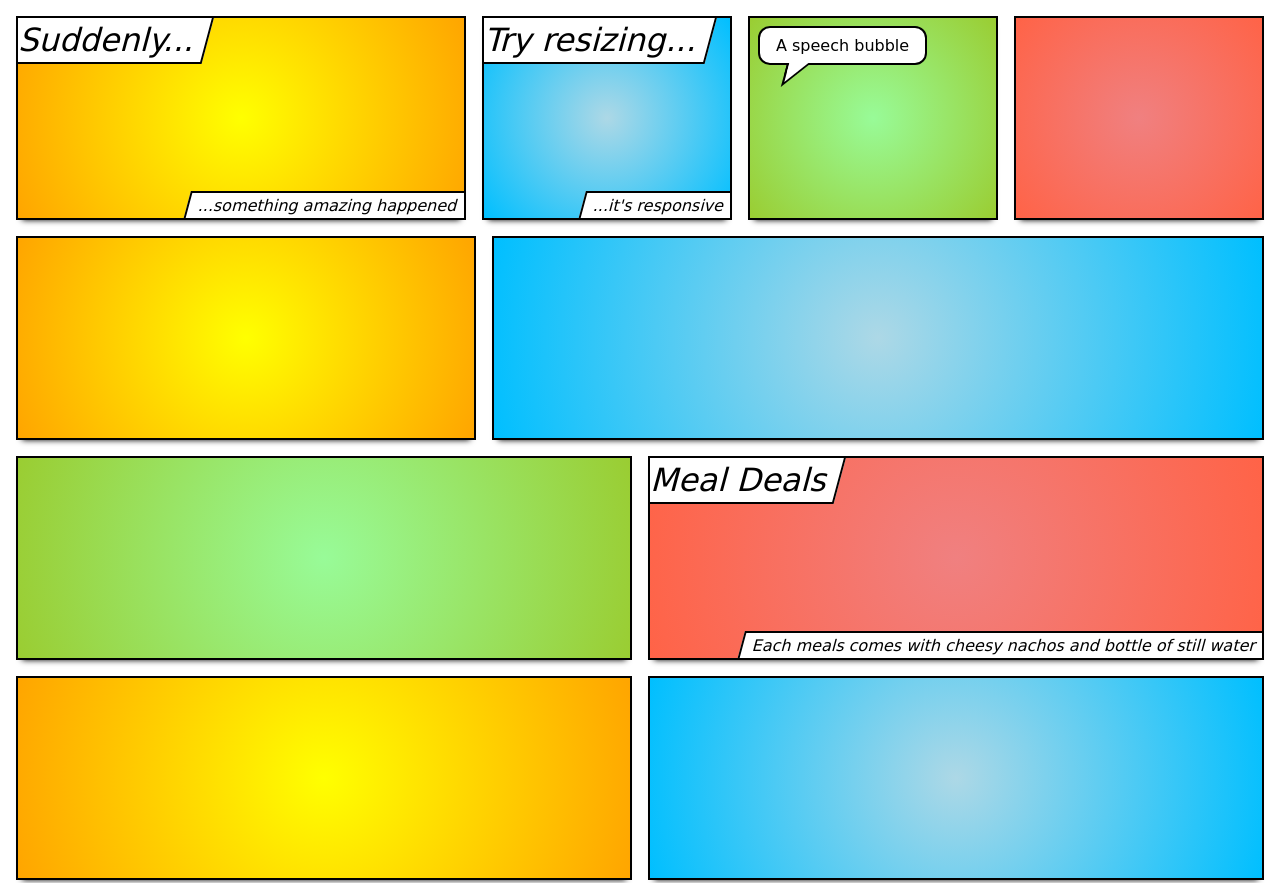
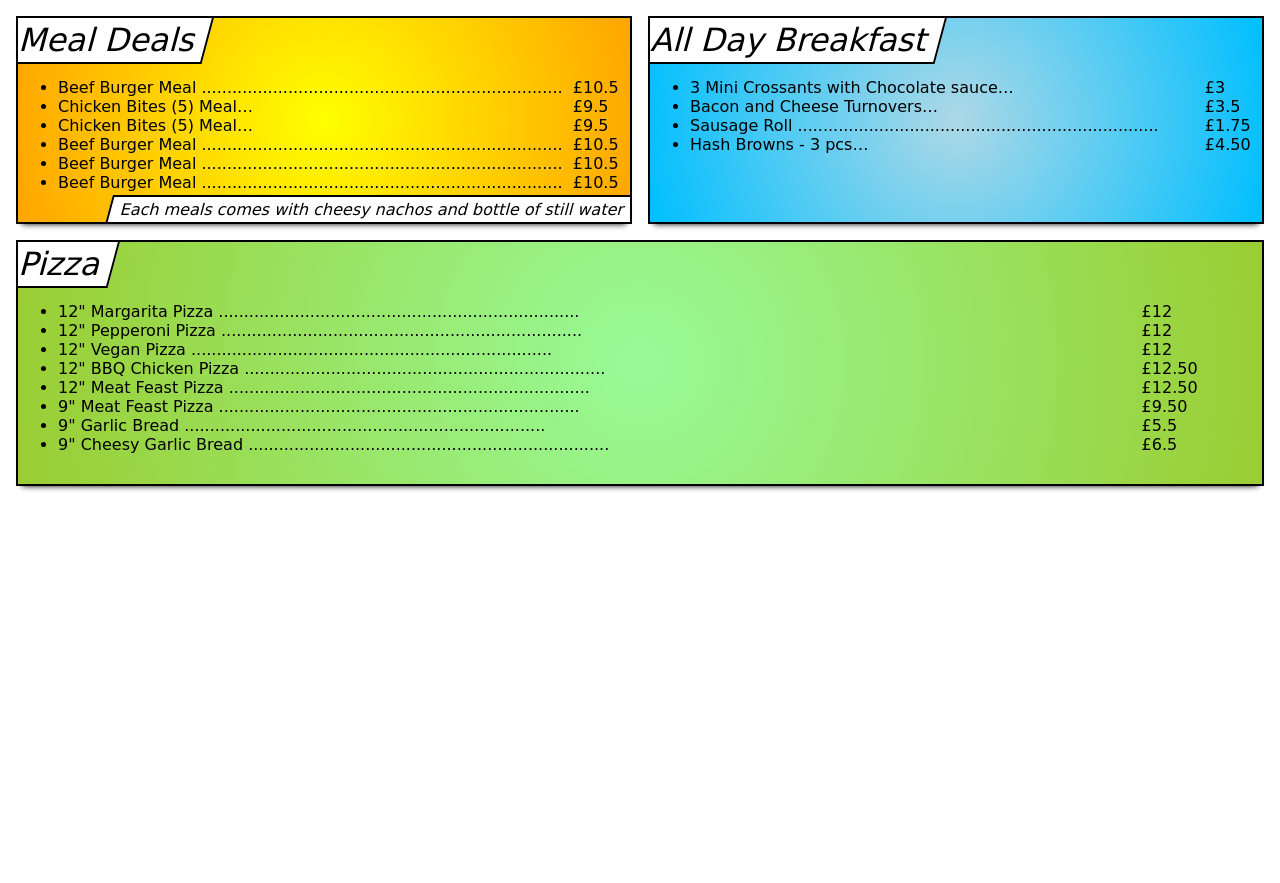
Before and after one commit to flipoutCroydon/FOMenu, a plain HTML site: page index.html in a window 1280 px wide. Shown: the top 883 px of the page. After the commit the page ends 800 px from the top, so only its background shows below. Drawn offline with Linux system fonts and the light colour scheme.

Commit message:
minor changes

```diff
--- a/index.html
+++ b/index.html
@@ -9,29 +9,132 @@
 <body>
     <article class="comic">
         <div class="panel">
-          <p class="text top-left">Suddenly...</p>
-          <p class="text bottom-right">...something amazing happened</p>
-        </div>
-        <div class="panel">
-            <p class="text bottom-right">...it's responsive</p>
-            <p class="text top-left">Try resizing...</p>
-        </div>
-        <div class="panel">
-          <p class="speech">A speech bubble</p>
-        </div>
-        <div class="panel"></div>
-        <div class="panel"></div>
-        <div class="panel"></div>
-        <div class="panel"></div>
-        <div class="panel">
             <p class="text top-left">Meal Deals</p>
-          <p class="text bottom-right">Each meals comes with cheesy nachos and bottle of still water</p>
-        </div>
-        <div class="panel"></div>
-        <div class="panel"></div>
-        <div class="panel">
-          <p class="text bottom-right">THE END</p>
-        </div>
+            <p class="text bottom-right">Each meals comes with cheesy nachos and bottle of still water</p>
+            <ul class="foods">
+              <li>
+                <div class="food_item">
+                  <div class="item">Beef Burger Meal</div>
+                  <div class="price">10.5</div>
+                </div>
+              </li>
+              <li>
+                <div class="food_item">
+                  <div class="item">Chicken Bites (5) Meal</div>
+                  <div class="price">9.5</div>
+                </div>
+              </li>
+              <li>
+                <div class="food_item">
+                  <div class="item">Chicken Bites (5) Meal</div>
+                  <div class="price">9.5</div>
+                </div>
+              </li>
+              <li>
+                <div class="food_item">
+                  <div class="item">Beef Burger Meal</div>
+                  <div class="price">10.5</div>
+                </div>
+              </li>
+              <li>
+                <div class="food_item">
+                  <div class="item">Beef Burger Meal</div>
+                  <div class="price">10.5</div>
+                </div>
+              </li>
+              <li>
+                <div class="food_item">
+                  <div class="item">Beef Burger Meal</div>
+                  <div class="price">10.5</div>
+                </div>
+              </li>
+            </ul>
+          </div>
+
+          <div class="panel">
+            <p class="text top-left">All Day Breakfast</p>
+            <ul class="foods">
+              <li>
+                <div class="food_item">
+                  <div class="item">3 Mini Crossants with Chocolate sauce</div>
+                  <div class="price">3</div>
+                </div>
+              </li>
+              <li>
+                <div class="food_item">
+                  <div class="item">Bacon and Cheese Turnovers</div>
+                  <div class="price">3.5</div>
+                </div>
+              </li>
+              <li>
+                <div class="food_item">
+                  <div class="item">Sausage Roll</div>
+                  <div class="price">1.75</div>
+                </div>
+              </li>
+              <li>
+                <div class="food_item">
+                  <div class="item">Hash Browns - 3 pcs</div>
+                  <div class="price">4.50</div>
+                </div>
+              </li>
+            </ul>
+          </div>
+
+          <div class="panel">
+            <p class="text top-left">Pizza</p>
+            <ul class="foods">
+              <li>
+                <div class="food_item">
+                  <div class="item">12" Margarita Pizza</div>
+                  <div class="price">12</div>
+                </div>
+              </li>
+              <li>
+                <div class="food_item">
+                  <div class="item">12" Pepperoni Pizza</div>
+                  <div class="price">12</div>
+                </div>
+              </li>
+              <li>
+                <div class="food_item">
+                  <div class="item">12" Vegan Pizza</div>
+                  <div class="price">12</div>
+                </div>
+              </li>
+              <li>
+                <div class="food_item">
+                  <div class="item">12" BBQ Chicken Pizza</div>
+                  <div class="price">12.50</div>
+                </div>
+              </li>
+              <li>
+                <div class="food_item">
+                  <div class="item">12" Meat Feast Pizza</div>
+                  <div class="price">12.50</div>
+                </div>
+              </li>
+
+              <li>
+                <div class="food_item">
+                  <div class="item">9" Meat Feast Pizza</div>
+                  <div class="price">9.50</div>
+                </div>
+              </li>
+              <li>
+                <div class="food_item">
+                  <div class="item">9" Garlic Bread</div>
+                  <div class="price">5.5</div>
+                </div>
+              </li>
+              <li>
+                <div class="food_item">
+                  <div class="item">9" Cheesy Garlic Bread</div>
+                  <div class="price">6.5</div>
+                </div>
+              </li>
+            </ul>
+          </div>
       </article>
 </body>
 </html>
--- a/style.css
+++ b/style.css
@@ -16,7 +16,7 @@ html, body {
     box-shadow:0 6px 6px -6px #000;
     display:inline-block;
     flex:1 1;
-    height:200px;
+    min-height:200px;
     margin:1vmin;
     overflow:hidden;
     position:relative;
@@ -38,6 +38,7 @@ html, body {
   }
 
   .bottom-right {
+    margin-top: 0%;
     bottom:-2px;
     position:absolute;
     right:-6px;
@@ -80,21 +81,6 @@ html, body {
     width:0;
   }
 
-  .panel:nth-child(1) {
-    flex-basis: 400px;
-  }
-  .panel:nth-child(2) {
-    flex-basis: 200px;
-  }
-  .panel:nth-child(3) {
-    flex-basis: 200px;
-  }
-  .panel:nth-child(4) {
-    flex-basis: 200px;
-  }
-  .panel:nth-child(5) {
-    flex-basis: 200px;
-  }
   .panel {
     flex-basis: 40vw;
   }
@@ -116,3 +102,25 @@ html, body {
   .panel:nth-child(4n+4) {
     background-image:radial-gradient(circle, lightcoral, tomato);
   }
+  .foods{
+    margin-top: 60px;
+    margin-bottom: 30px;
+  }
+  .food_item{
+    display: flex;
+  }
+  .food_item > .item:after{ content:" .......................................................................";}
+  .food_item > .item{
+    flex-basis: 90%;
+    max-width: 90%;
+    text-overflow: ellipsis;
+    overflow: hidden;
+   display: -webkit-box;
+   -webkit-line-clamp: 1; /* number of lines to show */
+           line-clamp: 1;
+   -webkit-box-orient: vertical;
+  }
+  .food_item > .price{
+    flex-basis: 10%;
+  }
+  .price:before{content: "£";}
```
